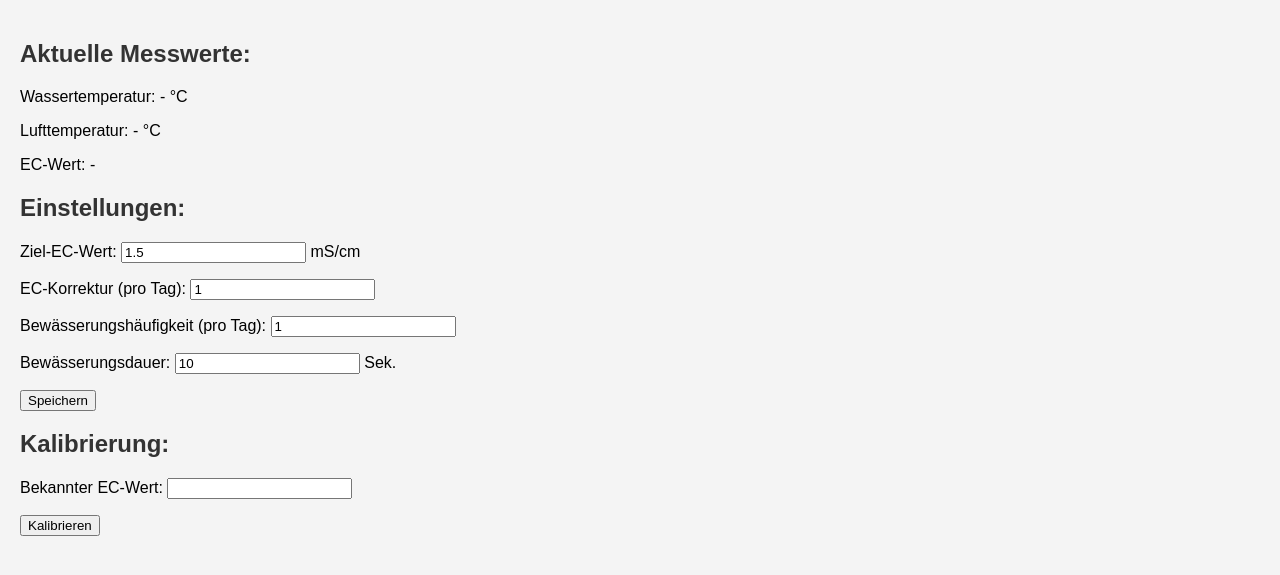
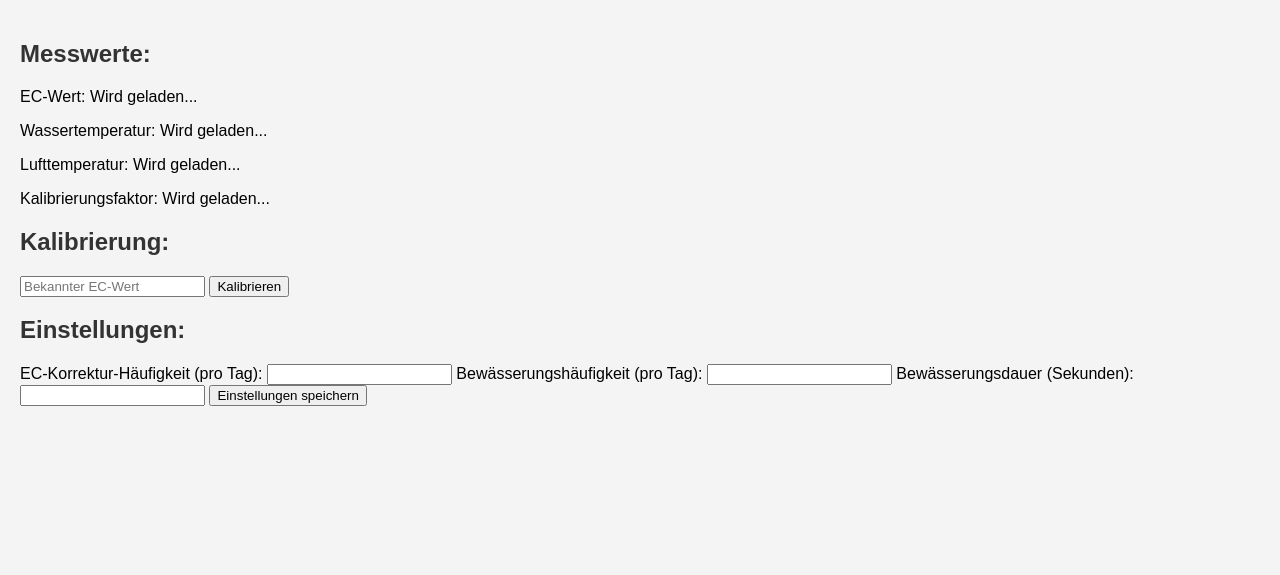
Before and after one commit to finanzamt123/server.py, a Flask app: template templates/index.html in a window 1280 px wide. Shown: the part 120-695 px from the top of the page. Run offline with Flask 3, Linux system fonts and the light colour scheme; the template is opened without the code that fills it, so the values that code supplies are empty.

Commit message:
Update index.html

```diff
--- a/templates/index.html
+++ b/templates/index.html
@@ -10,27 +10,30 @@
     <header>
         <h1>Düngemittel Computer</h1>
     </header>
+
     <div class="container">
-        <div id="status">
-            <h2>Aktuelle Messwerte:</h2>
-            <p>Wassertemperatur: <span id="waterTemp">-</span> °C</p>
-            <p>Lufttemperatur: <span id="airTemp">-</span> °C</p>
-            <p>EC-Wert: <span id="ecValue">-</span></p>
-        </div>
-        <div id="settings">
-            <h2>Einstellungen:</h2>
-            <p>Ziel-EC-Wert: <input type="number" id="ecTarget" step="0.1" value="1.5"> mS/cm</p>
-            <p>EC-Korrektur (pro Tag): <input type="number" id="ecFrequency" value="1"></p>
-            <p>Bewässerungshäufigkeit (pro Tag): <input type="number" id="waterFrequency" value="1"></p>
-            <p>Bewässerungsdauer: <input type="number" id="waterDuration" value="10"> Sek.</p>
-            <button onclick="saveSettings()">Speichern</button>
-        </div>
-        <div id="calibration">
-            <h2>Kalibrierung:</h2>
-            <p>Bekannter EC-Wert: <input type="number" id="knownEC" step="0.1"></p>
-            <button onclick="calibrate()">Kalibrieren</button>
-        </div>
+        <h2>Messwerte:</h2>
+        <p>EC-Wert: <span id="ecValue">Wird geladen...</span></p>
+        <p>Wassertemperatur: <span id="waterTemp">Wird geladen...</span></p>
+        <p>Lufttemperatur: <span id="airTemp">Wird geladen...</span></p>
+        <p>Kalibrierungsfaktor: <span id="calibrationFactor">Wird geladen...</span></p>
+
+        <h2>Kalibrierung:</h2>
+        <input type="number" id="knownEC" placeholder="Bekannter EC-Wert" step="0.01">
+        <button onclick="calibrate()">Kalibrieren</button>
+        <p id="calibrationStatus"></p>
+
+        <h2>Einstellungen:</h2>
+        <label>EC-Korrektur-Häufigkeit (pro Tag):</label>
+        <input type="number" id="ecFrequency" step="1">
+        <label>Bewässerungshäufigkeit (pro Tag):</label>
+        <input type="number" id="wateringFrequency" step="1">
+        <label>Bewässerungsdauer (Sekunden):</label>
+        <input type="number" id="wateringDuration" step="1">
+        <button onclick="updateSettings()">Einstellungen speichern</button>
+        <p id="settingsStatus"></p>
     </div>
+
     <script src="{{ url_for('static', filename='js/script.js') }}"></script>
 </body>
 </html>
```
